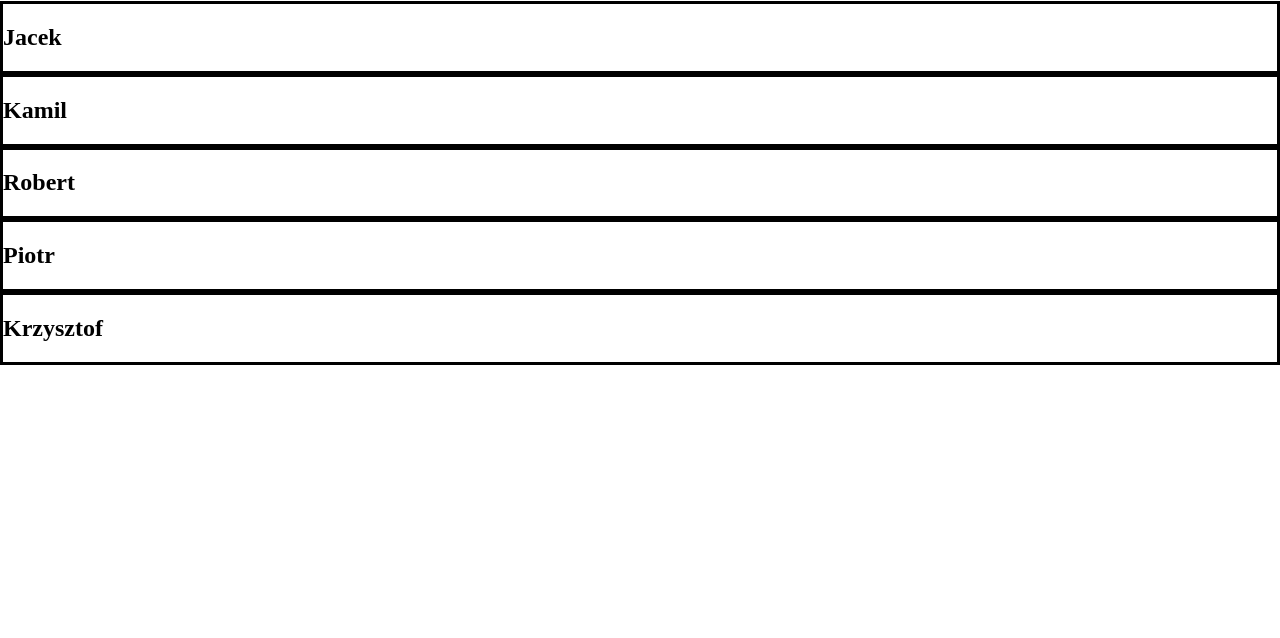
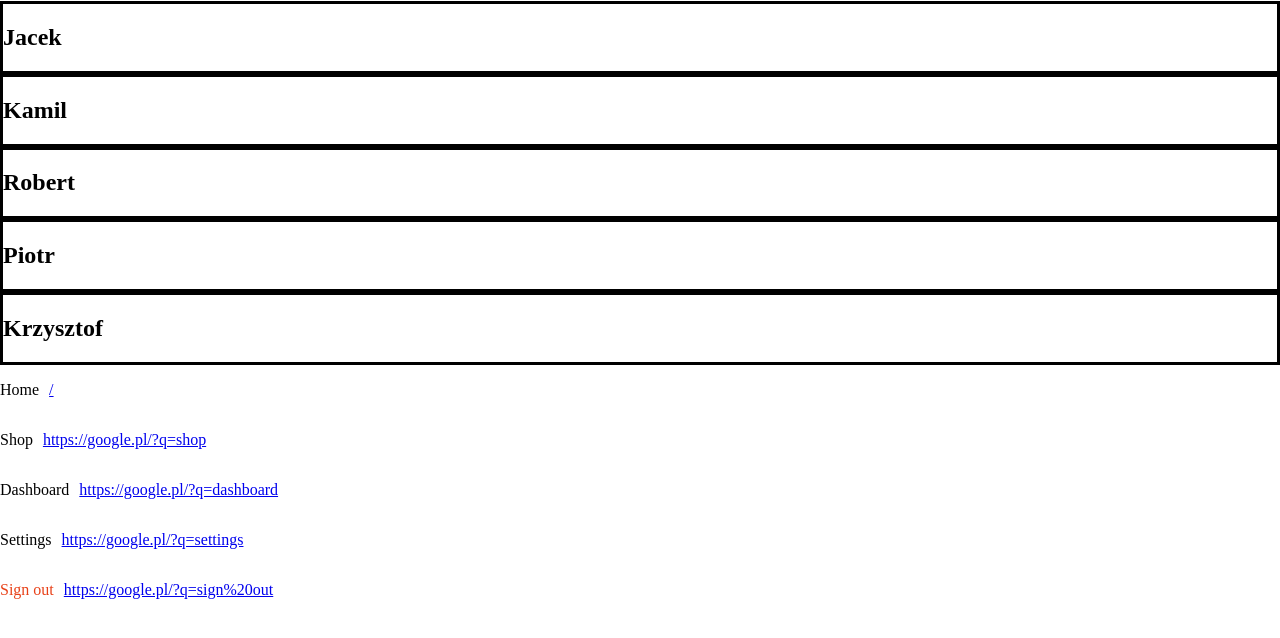
Before and after one commit to xtarzyk/forEachTasks, a website built with Vite: page index.html in a window 1280 px wide. Shown: the part 122-760 px from the top of the page. Built offline with nearby package versions, Linux system fonts and the light colour scheme.

Commit message:
all tasks done

```diff
--- a/main.js
+++ b/main.js
@@ -82,16 +82,33 @@ stopsTimeouts()
 
 const links = [
     {label: 'Home', url: '/', color: '#000000'},
-    {label: 'Shop', url: '/https://google.pl/?q=shop', color: '#000000'},
-    {label: 'Dashboard', url: '/https://google.pl/?q=dashboard', color: '#000000'},
-    {label: 'Settings', url: '/https://google.pl/?q=settings', color: '#000000'},
-    {label: 'Sign out', url: '/https://google.pl/?q=sign%20out', color: '#e84118'}
+    {label: 'Shop', url: 'https://google.pl/?q=shop', color: '#000000'},
+    {label: 'Dashboard', url: 'https://google.pl/?q=dashboard', color: '#000000'},
+    {label: 'Settings', url: 'https://google.pl/?q=settings', color: '#000000'},
+    {label: 'Sign out', url: 'https://google.pl/?q=sign%20out', color: '#e84118'}
 ]
 
 const displayMenu = () => {
     const menu = document.querySelector('.menu')
     links.forEach(link => {
         const newRow = document.createElement('div')
+        const label = document.createElement('p')
+        const url = document.createElement('a')
 
+        newRow.classList.add('newRow')
+        url.classList.add('url')
+
+        label.textContent = `${link.label}`
+        label.setAttribute('style', `color: ${link.color}`)
+        url.textContent = `${link.url}`
+        url.setAttribute('href', `${link.url}`)
+        url.setAttribute('target', '_blank')
+        console.log(url)
+
+        newRow.appendChild(label)
+        newRow.appendChild(url)
+        menu.appendChild(newRow)
     })
 }
+
+displayMenu()
--- a/style.css
+++ b/style.css
@@ -18,3 +18,12 @@ body {
 .name {
   border: solid;
 }
+
+.newRow {
+  display: flex;
+  align-items: center;
+}
+
+.url {
+  margin: 10px;
+}
```
Also changed, not shown: 1 other file.
